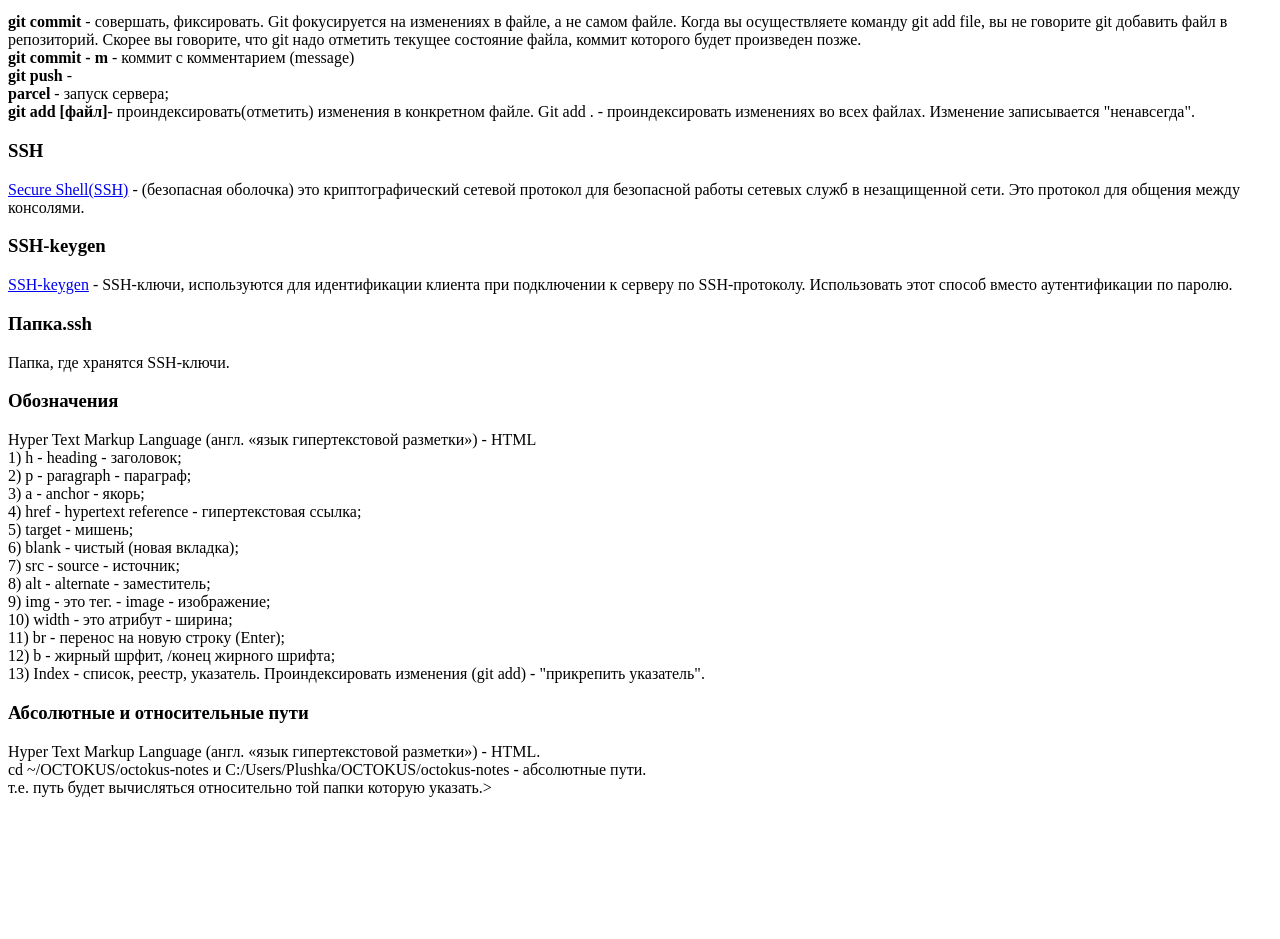
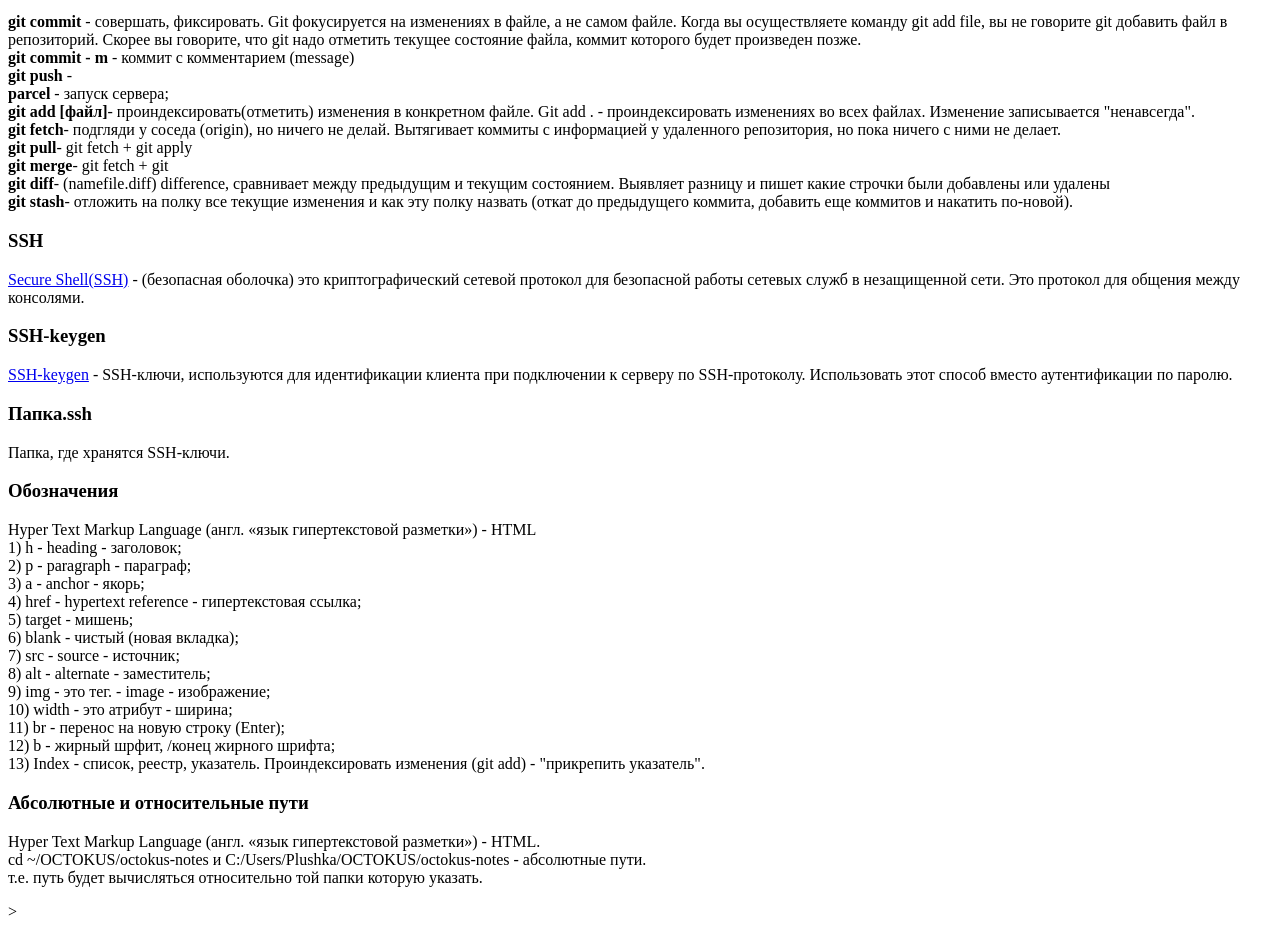
Before and after one commit to d-gremlin/octokus-notes, a website: page src/Vocabulary.html in a window 1280 px wide. Shown: the part 180-1119 px from the top of the page. Before the commit the page ends 995 px from the top, so only its background shows below. Drawn offline with Linux system fonts and the light colour scheme.

Commit message:
Git pull, merge, diff

```diff
--- a/src/Vocabulary.html
+++ b/src/Vocabulary.html
@@ -16,18 +16,22 @@
         <b>git push</b> - <br>
         <b>parcel</b> - запуск сервера; <br>
         <b>git add [файл]</b>- проиндексировать(отметить) изменения в конкретном файле. Git add . - проиндексировать изменениях во всех файлах. Изменение записывается "ненавсегда".<br>
-
+        <b>git fetch</b>- подгляди у соседа (origin), но ничего не делай. Вытягивает коммиты с информацией у удаленного репозитория, но пока ничего с ними не делает.<br>
+        <b>git pull</b>- git fetch + git apply<br>
+        <b>git merge</b>- git fetch + git <br>
+        <b>git diff</b>- (namefile.diff) difference, сравнивает между предыдущим и текущим состоянием. Выявляет разницу и пишет какие строчки были добавлены или удалены<br>
+        <b>git stash</b>- отложить на полку все текущие изменения и как эту полку назвать (откат до предыдущего коммита, добавить еще коммитов и накатить по-новой).<br>
     </p>
     <h3>SSH</h3>
-    <p1><a href="https://en.wikipedia.org/wiki/Secure_Shell">Secure Shell(SSH)</a> - (безопасная оболочка) это криптографический сетевой протокол для безопасной работы сетевых служб в
-        незащищенной сети. Это протокол для общения между консолями. </p1>
+    <p><a href="https://en.wikipedia.org/wiki/Secure_Shell">Secure Shell(SSH)</a> - (безопасная оболочка) это криптографический сетевой протокол для безопасной работы сетевых служб в
+        незащищенной сети. Это протокол для общения между консолями. </p>
     <h3>SSH-keygen</h3>
-    <p1><a href="https://community.vscale.io/hc/ru/">SSH-keygen</a> - SSH-ключи, используются для идентификации клиента при подключении к серверу по SSH-протоколу.
-        Использовать этот способ вместо аутентификации по паролю.</p1>
+    <p><a href="https://community.vscale.io/hc/ru/">SSH-keygen</a> - SSH-ключи, используются для идентификации клиента при подключении к серверу по SSH-протоколу.
+        Использовать этот способ вместо аутентификации по паролю.</p>
     <h3>Папка.ssh</h3>
-    <p1>Папка, где хранятся SSH-ключи.</p1>
+    <p>Папка, где хранятся SSH-ключи.</p>
     <h3>Обозначения</h3>
-    <p1>Hyper Text Markup Language (англ. «язык гипертекстовой разметки») - HTML <br>
+    <p>Hyper Text Markup Language (англ. «язык гипертекстовой разметки») - HTML <br>
         1) h - heading - заголовок; <br>
         2) p - paragraph - параграф; <br>
         3) a - anchor - якорь; <br>
@@ -41,11 +45,11 @@
         11) br - перенос на новую строку (Enter);<br>
         12) b - жирный шрфит, /конец жирного шрифта;<br>
         13) Index - список, реестр, указатель. Проиндексировать изменения (git add) - "прикрепить указатель".
-        </p1>
+        </p>
     <h3>Абсолютные и относительные пути</h3>
-    <p1>Hyper Text Markup Language (англ. «язык гипертекстовой разметки») - HTML. <br>
+    <p>Hyper Text Markup Language (англ. «язык гипертекстовой разметки») - HTML. <br>
         cd ~/OCTOKUS/octokus-notes и C:/Users/Plushka/OCTOKUS/octokus-notes - абсолютные пути.<br>
-        т.е. путь будет вычисляться относительно той папки которую указать.</p1>>
+        т.е. путь будет вычисляться относительно той папки которую указать.</p>>
     <h3></h3>
 </body>
 </html>
```
